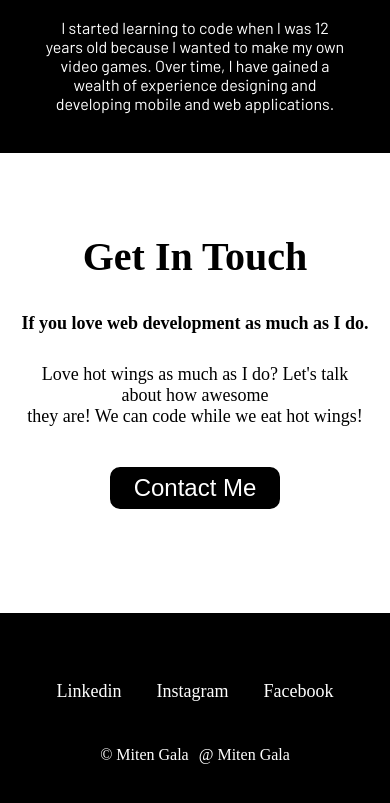
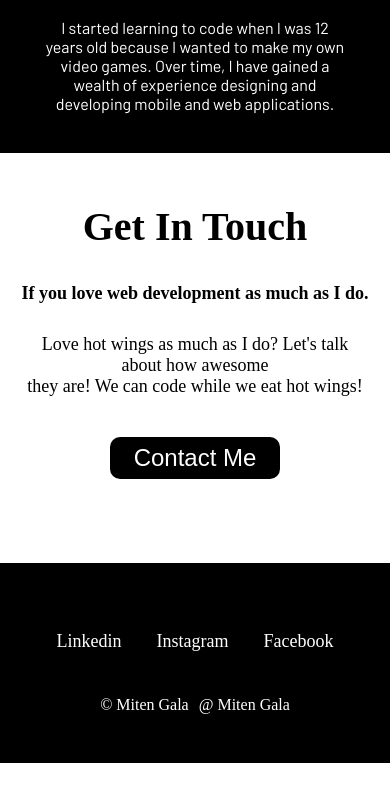
Before and after one commit to mitengala51/My-Personal-Site, a plain HTML site: page index.html in a window 390 px wide. Shown: the part 1267-2070 px from the top of the page. After the commit the page ends 2030 px from the top, so only its background shows below. Drawn offline with Linux system fonts and the light colour scheme.

Commit message:
style.css

```diff
--- a/style.css
+++ b/style.css
@@ -196,8 +196,8 @@ button {
     .contact {
         padding-right: 20px;
         padding-left: 20px;
-        margin-top: 80px;
-        margin-bottom: 80px;
+        margin-top: 50px;
+        margin-bottom: 60px;
     }
 
 }
```
